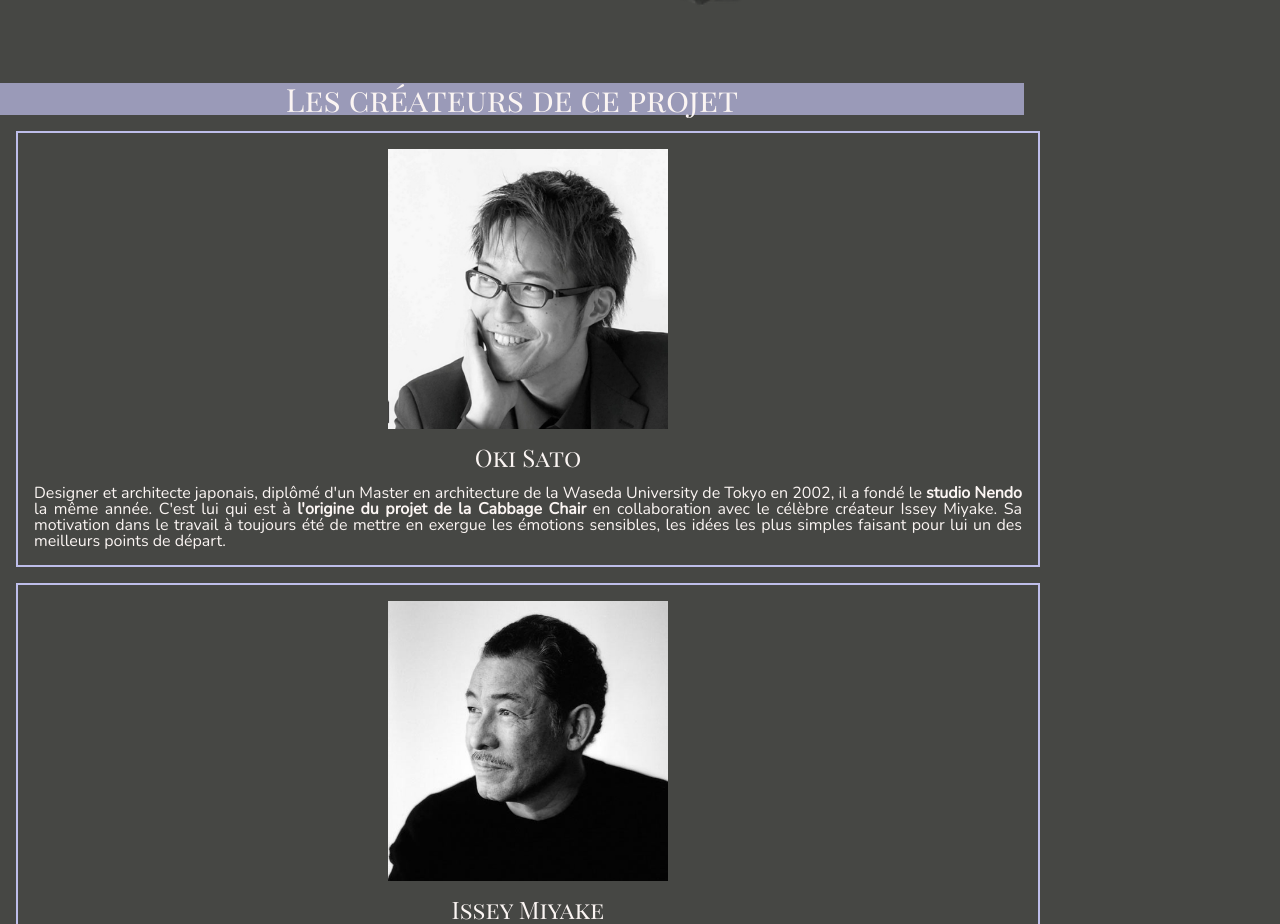
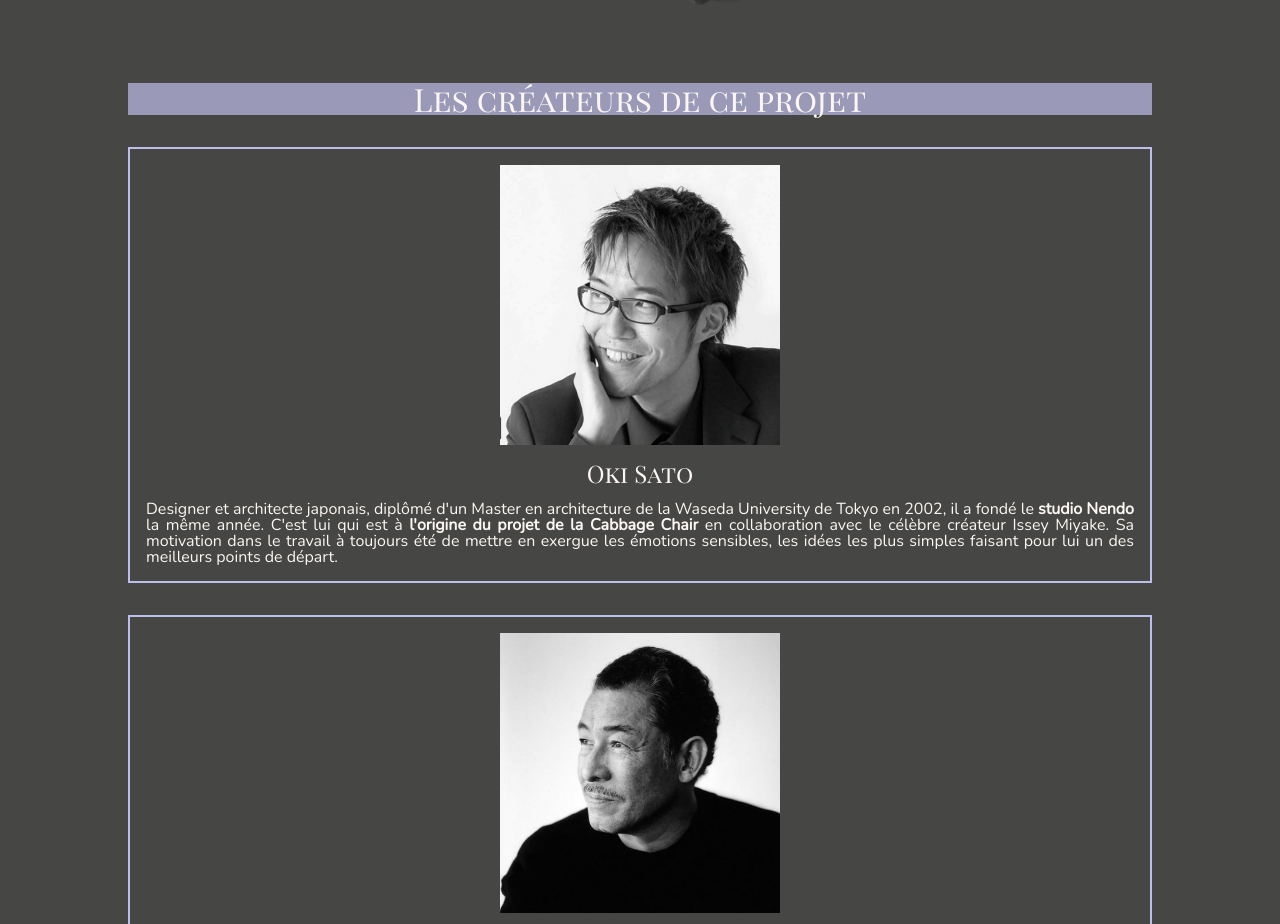
Before and after one commit to Kerta-Carton/project-cabbage-chair-dev, a website built with Parcel: page src/index.html in a window 1280 px wide. Shown: the part 733-1657 px from the top of the page. Built offline with nearby package versions, Linux system fonts and the light colour scheme.

Commit message:
[update] create section instruction for all sections in code

```diff
--- a/src/styles/style.scss
+++ b/src/styles/style.scss
@@ -26,6 +26,15 @@ body {
                          "footer footer footer";
 }
 
+section {
+    height: auto;
+    width: 100%;
+    display: flex;
+    flex-direction: column;
+    justify-content: space-around;
+    align-items: center;
+}
+
 
 main {
     display: flex;
```
